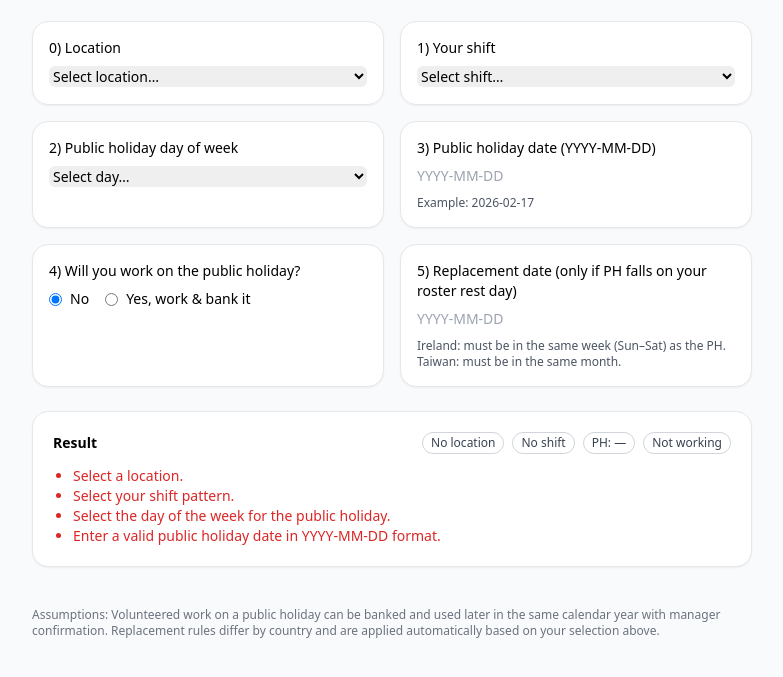
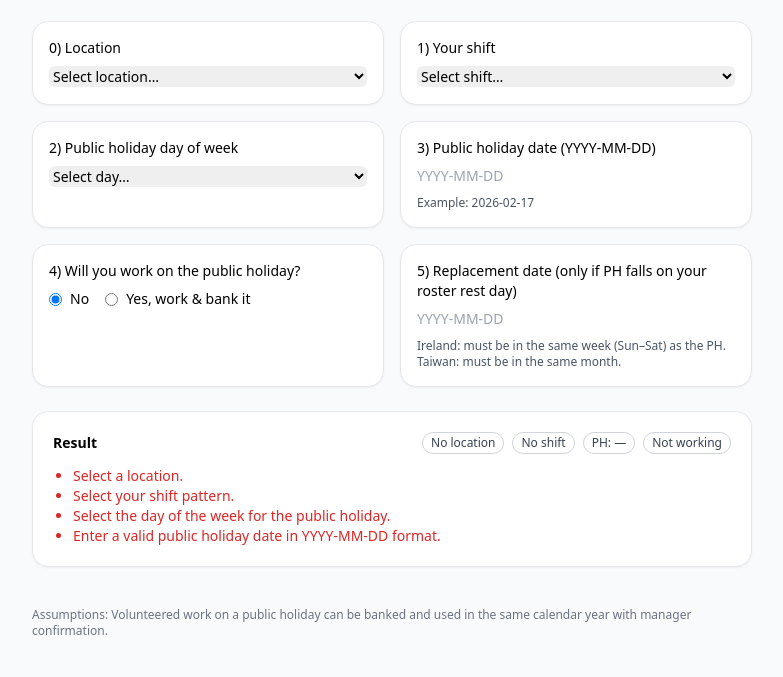
Before and after one commit to CNevin11/PublicHolidayCheck, a plain HTML site: page index.html in a window 1280 px wide. Shown: the part 59-736 px from the top of the page, without its empty margins (248-1031 px from the left). Drawn offline with nearby package versions, Linux system fonts and the light colour scheme.

Commit message:
Update index.html

```diff
--- a/index.html
+++ b/index.html
@@ -21,9 +21,8 @@
 
     <footer class="mt-10 text-xs text-gray-500">
       <p>
-        Assumptions: Volunteered work on a public holiday can be banked and used later in the same
-        calendar year with manager confirmation. Replacement rules differ by country and are applied
-        automatically based on your selection above.
+        Assumptions: Volunteered work on a public holiday can be banked and used in the same
+        calendar year with manager confirmation.
       </p>
     </footer>
   </div>
```
